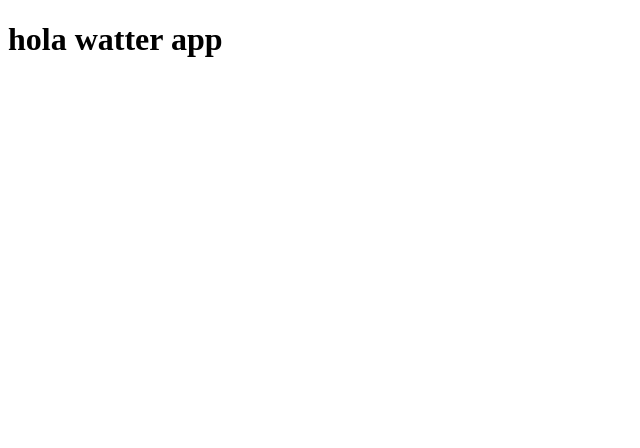
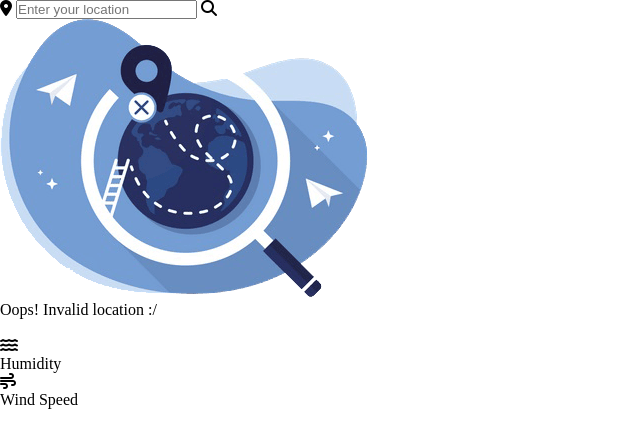
Before and after one commit to Mnerixbs/Water_app, a plain HTML site: page index.html in a window 1280 px wide. Shown: the whole page, without its empty margins (0-640 px from the left). Drawn offline with Linux system fonts and the light colour scheme.

Commit message:
Index Completado

```diff
--- /dev/null
+++ b/css/styles.css
@@ -0,0 +1,5 @@
+*{
+    margin: 0;
+    padding: 0;
+    box-sizing: border-box;
+}
--- a/index.html
+++ b/index.html
@@ -3,9 +3,60 @@
 <head>
     <meta charset="UTF-8">
     <meta name="viewport" content="width=device-width, initial-scale=1.0">
-    <title>Watter-App</title>
+    <link rel="stylesheet" href="css/styles.css">
+    <link
+    href="https://fonts.googleapis.com/css2?family=Poppins:wght@300;400;500;600;700;800;900&family=Roboto:wght@300;400;500;700;900&display=swap"
+    rel="stylesheet">
+    <script src="https://kit.fontawesome.com/939691aa0d.js" crossorigin="anonymous"></script>
+    <title>Watter App</title>
 </head>
 <body>
-    <h1>hola watter app</h1>
+
+    <div class="container">
+        <div class="search-box">
+            <i class="fa-solid fa-location-dot"></i>
+            <input type="text" name="" placeholder="Enter your location">
+            <i class="fa-solid fa-magnifying-glass"></i>
+        </div>
+    </div>
+
+    <div class="not-found">
+        <img src="images/404.png" alt="">
+        <p>Oops! Invalid location :/</p>
+    </div>
+
+    <div class="weather-box">
+        <img src="" alt="">
+        <p class="temperature"></p>
+        <p class="description"></p>
+    </div>
+
+    <div class="weather-details">
+        <div class="humidity">
+            <i class="fa-solid fa-water"></i>
+            <div class="text">
+                <span></span>
+                <p>Humidity</p>
+            </div>
+        </div>
+        <div class="wind">
+            <i class="fa-solid fa-wind"></i>
+            <div class="text">
+                <span></span>
+                <p>Wind Speed</p>
+            </div>
+        </div>
+    </div>
+
+    <script src="https://kit.fontawesome.com/7c8801c017.js" crossorigin="anonymous"></script>
+    <script src="js/app.js"></script>
 </body>
 </html>
+
+<!--
+
+    Apikey wattter
+
+    bc09843ba6394a1b27b0e308db16079a
+
+ -->
```
Also changed, not shown: js/app.js (added).
